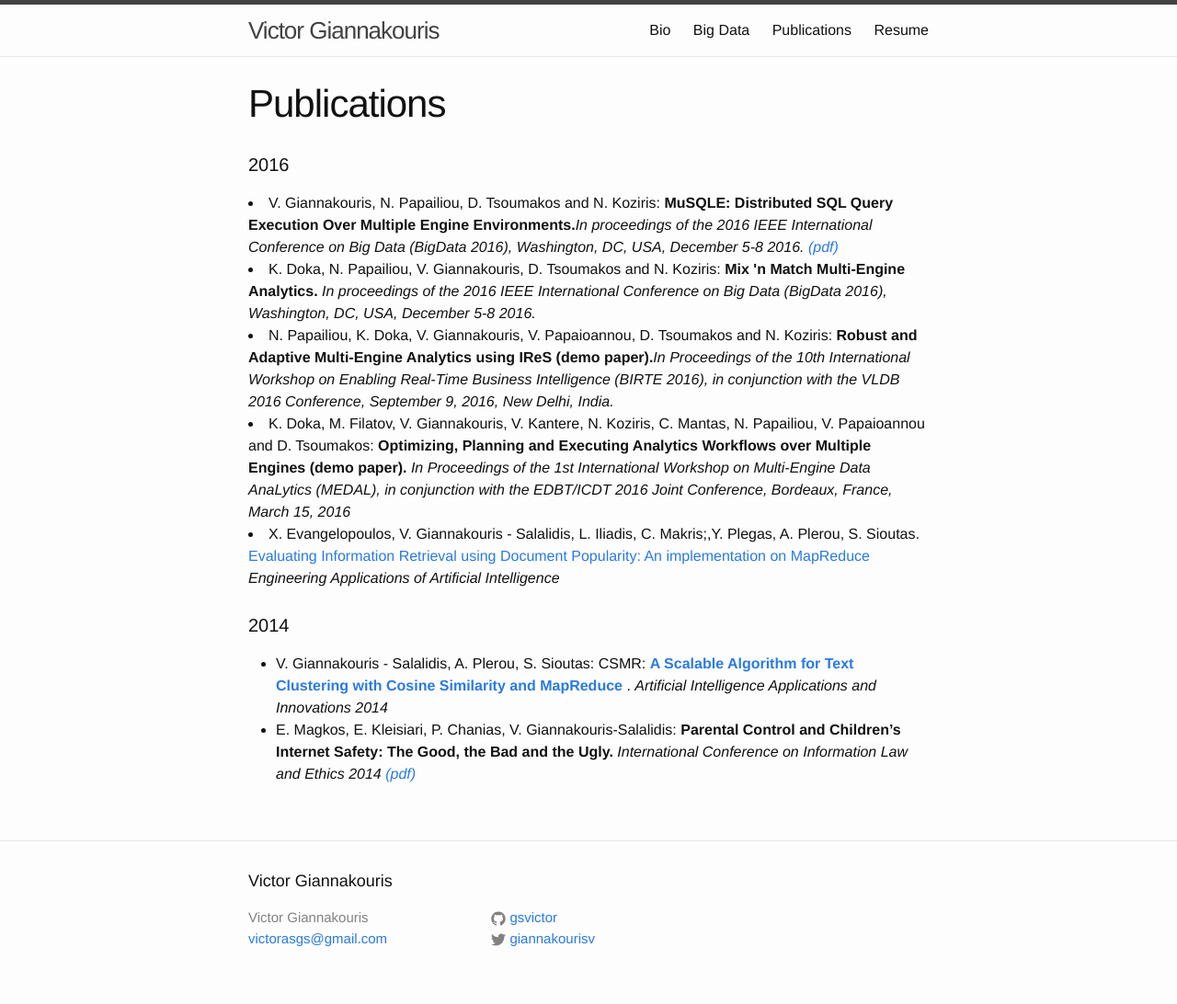
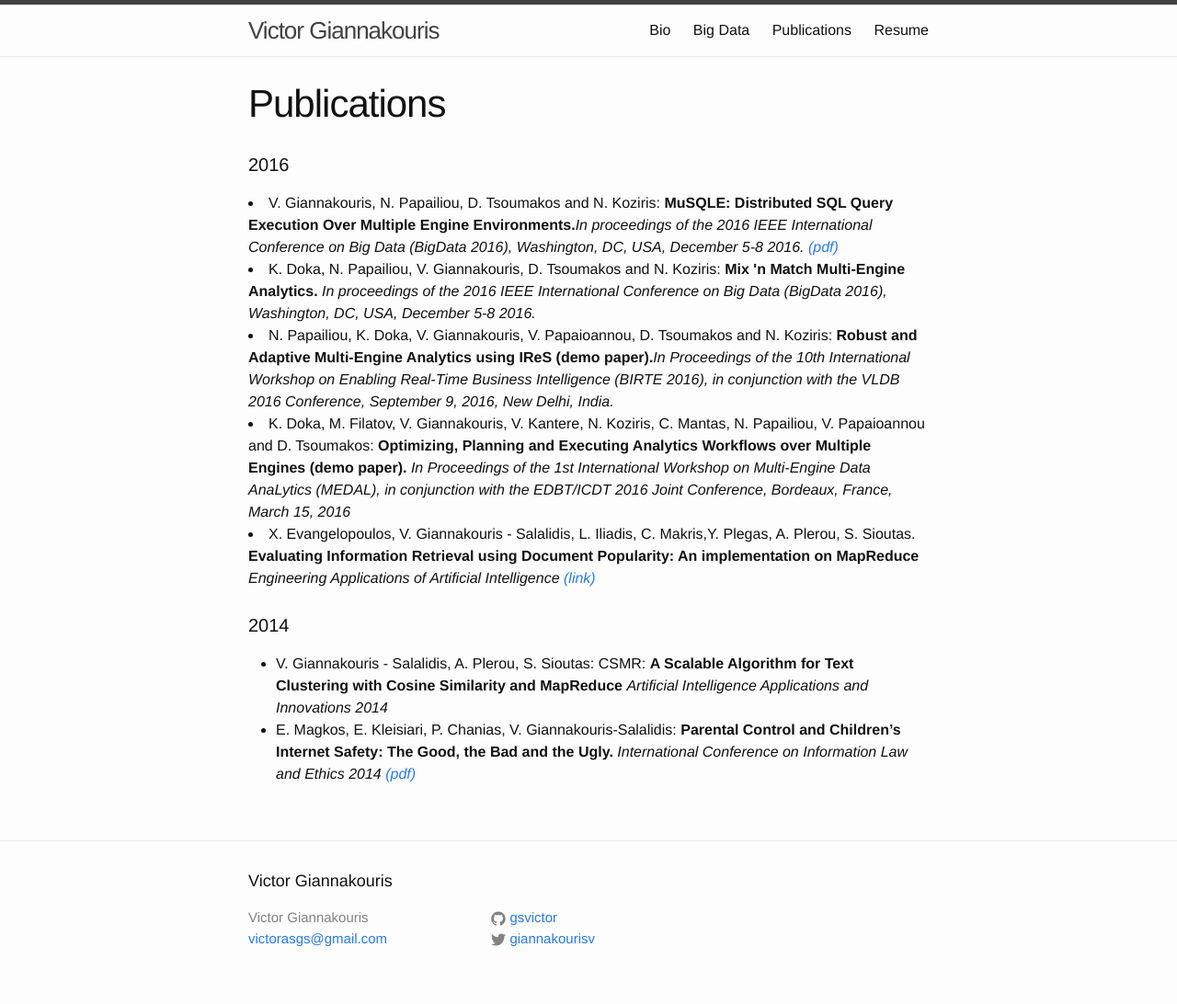
Before and after one commit to gsvic/gsvic.github.io, a Jekyll site: the page built from publications.html, in a window 1280 px wide. Shown: the whole page at 92% size. Built offline with Jekyll 4.4.1, drawn with Linux system fonts in a browser that asks for light colours.

Commit message:
Update publications.html

```diff
--- a/publications.html
+++ b/publications.html
@@ -7,7 +7,7 @@ title: Publications
     V. Giannakouris, N. Papailiou, D. Tsoumakos and N. Koziris:<b> MuSQLE: Distributed SQL Query Execution
     Over Multiple Engine Environments.</b><em>In proceedings of the 2016 IEEE International Conference on
     Big Data (BigData 2016), Washington, DC, USA, December 5-8 2016.
-    <a href=http://gsvic.github.io/papers/musqle_bigdata.pdf>(pdf)</a></em>
+    <a href=./papers/musqle_bigdata.pdf>(pdf)</a></em>
 </li>
 <li>
     K. Doka, N. Papailiou, V. Giannakouris, D. Tsoumakos and N. Koziris:<b> Mix 'n Match Multi-Engine Analytics.</b>
@@ -26,21 +26,21 @@ title: Publications
     <em>In Proceedings of the 1st International Workshop on Multi-Engine Data AnaLytics (MEDAL), in conjunction with the EDBT/ICDT 2016 Joint Conference, Bordeaux, France, March 15, 2016</em>
 </li>
 <li>
-    X. Evangelopoulos, V. Giannakouris - Salalidis, L. Iliadis, C. Makris;,Y. Plegas, A. Plerou, S. Sioutas.
-    <a href="http://www.sciencedirect.com/science/article/pii/S0952197616000270">
-        Evaluating Information Retrieval using Document Popularity: An implementation on MapReduce
-    </a>
-    <em>Engineering Applications of Artificial Intelligence</em>
+    X. Evangelopoulos, V. Giannakouris - Salalidis, L. Iliadis, C. Makris,Y. Plegas, A. Plerou, S. Sioutas.
+        <b>Evaluating Information Retrieval using Document Popularity: An implementation on MapReduce</b>
+    <em>Engineering Applications of Artificial Intelligence
+        <a href="http://www.sciencedirect.com/science/article/pii/S0952197616000270">(link)</a>
+    </em>
 </li>
 <br>
 <h4>2014</h4>
 <ul>
     <li>V. Giannakouris - Salalidis, A. Plerou, S. Sioutas: CSMR:
-        <a href="http://link.springer.com/chapter/10.1007/978-3-662-44722-2_23">
             <b>A Scalable Algorithm for Text Clustering with Cosine
             Similarity and MapReduce</b>
-        </a>.
-        <em>Artificial Intelligence Applications and Innovations 2014</em>
+        <em>Artificial Intelligence Applications and Innovations 2014
+            <a href=./papers/csmr_aiai.pdf></a>
+        </em>
     </li>
 
     <li>E. Magkos, E. Kleisiari, P. Chanias, V. Giannakouris-Salalidis:
```
